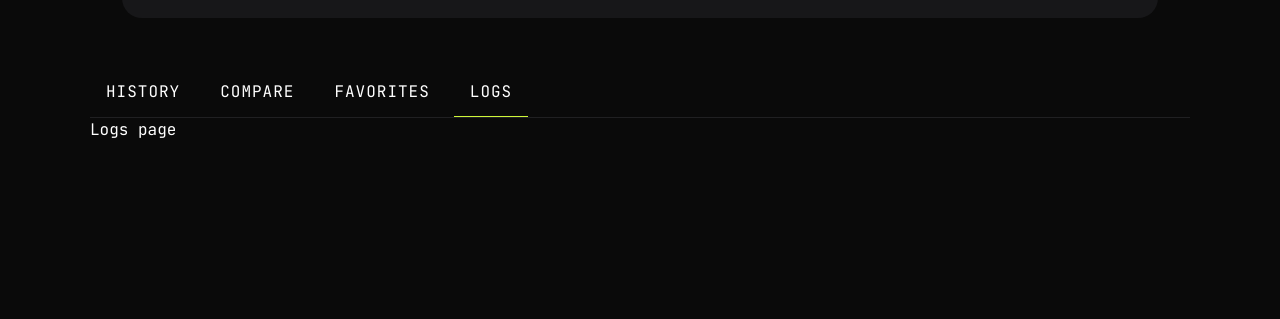
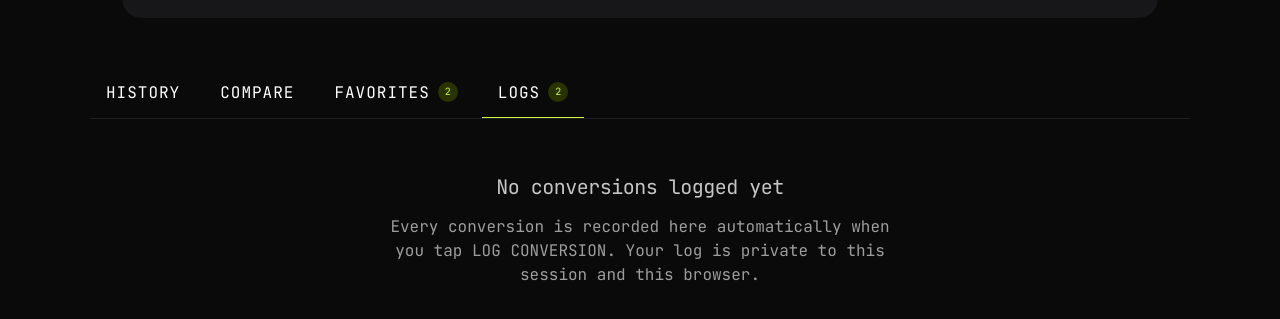
Before and after one commit to hsu-sam/foreign-exchange-checker, a Nuxt app: page /logs in a window 1280 px wide. Shown: the part 435-754 px from the top of the page. Built offline with nearby package versions, Linux system fonts and the light colour scheme; no server answers.

Commit message:
feat: enhance page transitions and update content for empty states in various pages

```diff
--- a/app/app.vue
+++ b/app/app.vue
@@ -12,3 +12,15 @@ import NavBar from "./components/app/NavBar.vue";
     </NuxtLayout>
   </div>
 </template>
+
+<style>
+.page-enter-active,
+.page-leave-active {
+  transition: all 300ms ease;
+}
+.page-enter-from,
+.page-leave-to {
+  opacity: 0;
+  filter: blur(0.5rem);
+}
+</style>
--- a/app/components/app/NavBar.vue
+++ b/app/components/app/NavBar.vue
@@ -2,19 +2,9 @@
 const navLinks = [
   { label: "History", to: "/" },
   { label: "Compare", to: "/compare" },
-  { label: "Favorites", to: "/favorites" },
-  { label: "Logs", to: "/logs" },
+  { label: "Favorites", total: 2, to: "/favorites" },
+  { label: "Logs", total: 2, to: "/logs" },
 ];
-
-// const route = useRoute();
-
-// function isNavActive(to: string) {
-//   if (to === "/recipes") {
-//     return route.path.startsWith("/recipes");
-//   }
-
-//   return route.path === to;
-// }
 </script>
 
 <template>
@@ -28,7 +18,14 @@ const navLinks = [
           :to="link.to"
           class="nav-link relative inline-block text-preset-3 uppercase p-200"
         >
-          {{ link.label }}
+          <div class="flex items-center gap-100">
+            {{ link.label }}
+            <span
+              v-if="link.total"
+              class="text-preset-6 text-lime-500 bg-lime-800 w-5 h-5 rounded-full flex items-center justify-center"
+              >{{ link.total }}</span
+            >
+          </div>
           <span class="nav-link-underline w-fit" aria-hidden="true" />
         </NuxtLink>
       </li>
--- a/app/pages/compare.vue
+++ b/app/pages/compare.vue
@@ -1,3 +1,15 @@
 <template>
-  <h1>Compare page</h1>
+  <section class="py-200">
+    <div class="flex flex-col gap-200 p-500">
+      <p class="text-center text-preset-2 text-neutral-100">
+        No comparison available
+      </p>
+      <p
+        class="text-center text-preset-3-mobile text-neutral-200 max-w-[500px] mx-auto"
+      >
+        Enter an amount in SEND above to see what your money is worth in other
+        currencies.
+      </p>
+    </div>
+  </section>
 </template>
--- a/app/pages/favorites.vue
+++ b/app/pages/favorites.vue
@@ -1,3 +1,15 @@
 <template>
-  <h1>Favorites page</h1>
+  <section class="py-200">
+    <div class="flex flex-col gap-200 p-500">
+      <p class="text-center text-preset-2 text-neutral-100">
+        No pinned pairs yet
+      </p>
+      <p
+        class="text-center text-preset-3-mobile text-neutral-200 max-w-[500px] mx-auto"
+      >
+        Pin a pair to track its rate here. Tap the star icon on any conversion
+        or comparison row.
+      </p>
+    </div>
+  </section>
 </template>
--- a/app/pages/index.vue
+++ b/app/pages/index.vue
@@ -1,5 +1,61 @@
 <script setup lang="ts"></script>
 
 <template>
-  <section><h1>Index page</h1></section>
+  <section class="py-200">
+    <div class="flex flex-col gap-200 p-500">
+      <p class="text-center text-preset-2 text-neutral-100">
+        No chart data available
+      </p>
+      <p
+        class="text-center text-preset-3-mobile text-neutral-200 max-w-[500px] mx-auto"
+      >
+        We couldn't load rate history for USD/EUR right now. This usually clears
+        up in a minute.
+      </p>
+    </div>
+    <!-- <div class="flex items-center">
+      <div class="flex items-center gap-200 w-full">
+        <div
+          class="flex flex-col gap-200 bg-neutral-600 rounded-16 py-150 px-250"
+        >
+          <p class="text-preset-4 uppercase text-neutral-200">Open</p>
+          <p class="text-preset-2">0.8516</p>
+        </div>
+        <div
+          class="flex flex-col gap-200 bg-neutral-600 rounded-16 py-150 px-250"
+        >
+          <p class="text-preset-4 uppercase text-neutral-200">Last</p>
+          <p class="text-preset-2">0.8516</p>
+        </div>
+        <div
+          class="flex flex-col gap-200 bg-neutral-600 rounded-16 py-150 px-250"
+        >
+          <p class="text-preset-4 uppercase text-neutral-200">Change</p>
+          <p class="text-preset-2 text-green-500">+0.0014</p>
+        </div>
+        <div
+          class="flex flex-col gap-200 bg-neutral-600 rounded-16 py-150 px-250"
+        >
+          <p class="text-preset-4 uppercase text-neutral-200">% Change</p>
+
+          <p class="text-preset-2 text-green-500"><span>▲</span> +0.16%</p>
+        </div>
+      </div>
+
+      <div class="flex items-center bg-neutral-600 rounded-16">
+        <p class="flex flex-col gap-200 rounded-16 py-150 px-250">1D</p>
+        <p class="flex flex-col gap-200 rounded-16 py-150 px-250">1W</p>
+        <p
+          class="flex flex-col gap-200 bg-neutral-500 rounded-16 py-150 px-250"
+        >
+          1M
+        </p>
+        <p class="flex flex-col gap-200 rounded-16 py-150 px-250">3M</p>
+        <p class="flex flex-col gap-200 rounded-16 py-150 px-250">1Y</p>
+        <p class="flex flex-col gap-200 rounded-16 py-150 px-250">3Y</p>
+      </div>
+
+      GRAPH
+    </div> -->
+  </section>
 </template>
--- a/app/pages/logs.vue
+++ b/app/pages/logs.vue
@@ -1,3 +1,15 @@
 <template>
-  <h1>Logs page</h1>
+  <section class="py-200">
+    <div class="flex flex-col gap-200 p-500">
+      <p class="text-center text-preset-2 text-neutral-100">
+        No conversions logged yet
+      </p>
+      <p
+        class="text-center text-preset-3-mobile text-neutral-200 max-w-[500px] mx-auto"
+      >
+        Every conversion is recorded here automatically when you tap LOG
+        CONVERSION. Your log is private to this session and this browser.
+      </p>
+    </div>
+  </section>
 </template>
--- a/nuxt.config.ts
+++ b/nuxt.config.ts
@@ -7,6 +7,9 @@ export default defineNuxtConfig({
   vite: {
     plugins: [tailwindcss()],
   },
+  app: {
+    pageTransition: { name: "page", mode: "out-in" },
+  },
   plugins: ["~/plugins/icon.ts"],
   devtools: { enabled: true },
 });
```
